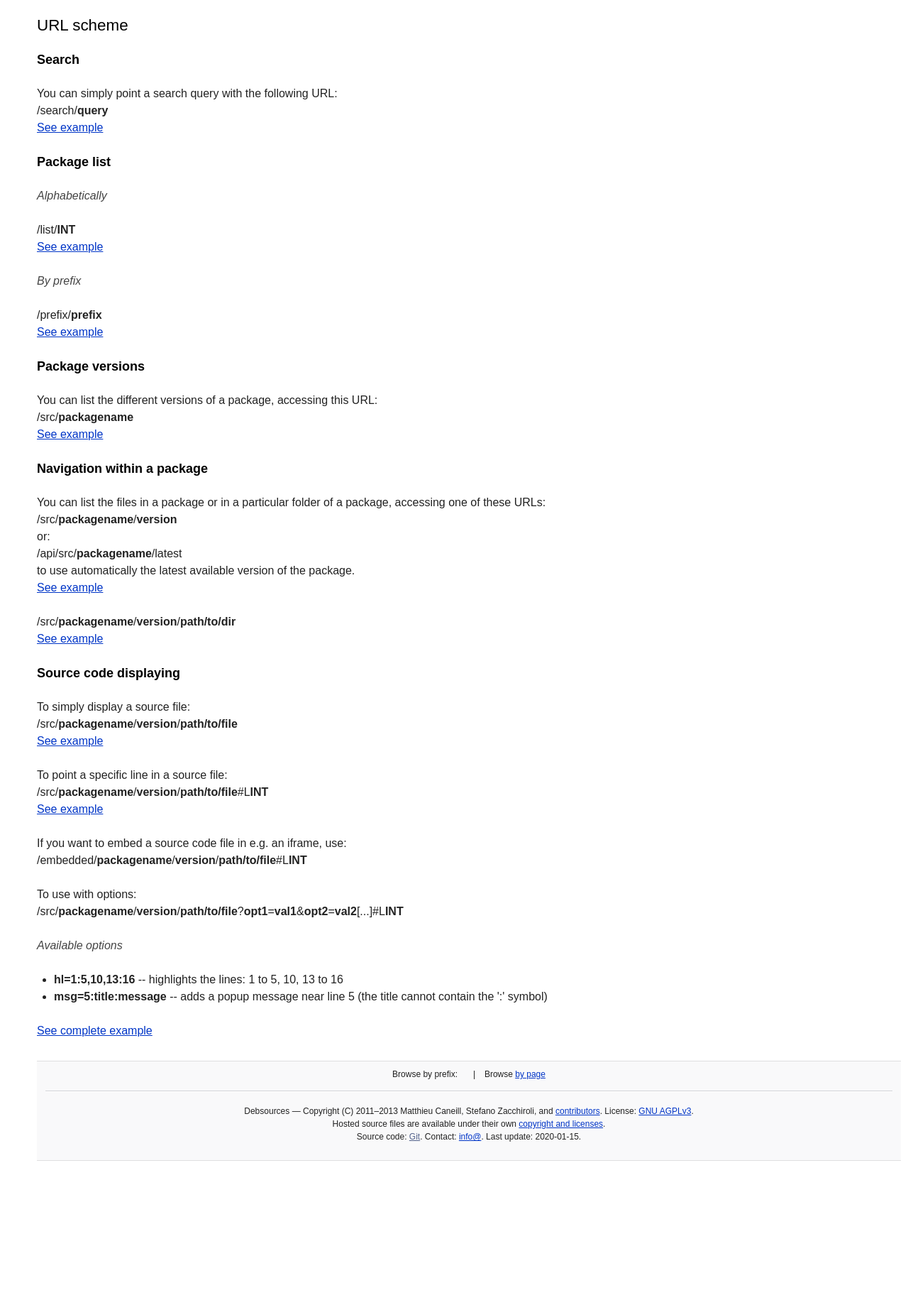
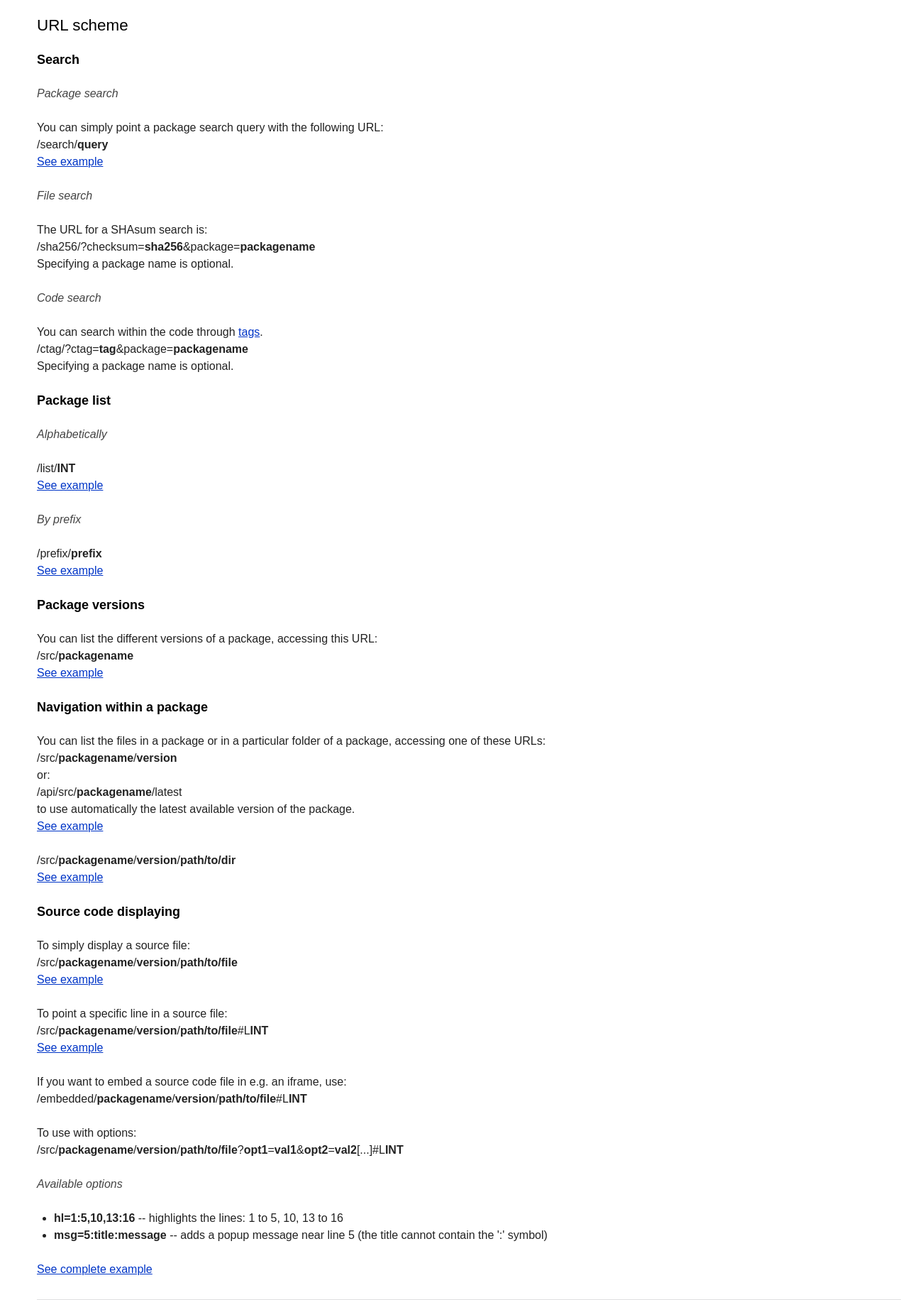
Before and after one commit to Debian/debsources, a Python web app: template web/flask/app/templates/doc_url.html in a window 1280 px wide. Shown: the part 82-1913 px from the top of the page at 71% size. Before the commit the page ends 1717 px from the top, so only its background shows below. Run offline with Jinja, Linux system fonts and the light colour scheme; the template is opened without the code that fills it: most values are stand-ins (such as "Sample title", 1, 10 or a date in 2020).

Commit message:
add: documentation (url scheme + API) about search features

```diff
--- a/web/flask/app/templates/doc_url.html
+++ b/web/flask/app/templates/doc_url.html
@@ -23,11 +23,29 @@
 
 <h3>Search</h3>
 
+<h4>Package search</h4>
 <p>
-  You can simply point a search query with the following URL:
+  You can simply point a package search query with the following URL:
   <span class="url">{{ url_prefix
     }}/search/<strong>query</strong></span>
   <a href="{{ url_prefix }}/search/hello">See example</a>
+</p>
+
+<h4>File search</h4>
+<p>
+  The URL for a SHAsum search is:
+  <span class="url">{{ url_prefix
+  }}/sha256/?checksum=<strong>sha256</strong>&package=<strong>packagename</strong></span>
+  Specifying a package name is optional.
+</p>
+
+<h4>Code search</h4>
+<p>
+  You can search within the code
+  through <a href="http://ctags.sourceforge.net">tags</a>.
+  <span class="url">{{ url_prefix
+  }}/ctag/?ctag=<strong>tag</strong>&package=<strong>packagename</strong></span>
+  Specifying a package name is optional.
 </p>
 
 <h3>Package list</h3>
```
Also changed, not shown: web/flask/app/templates/doc_api.html (+17 -0 lines).
